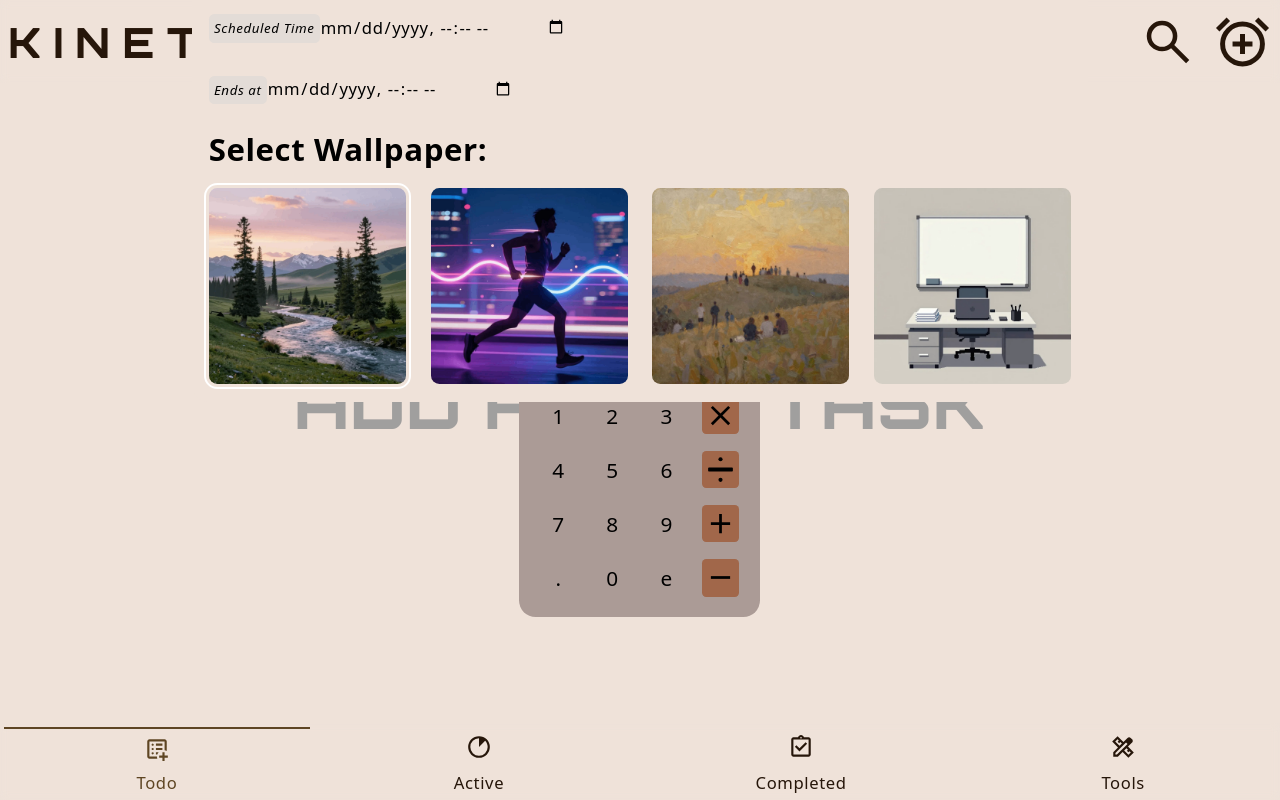
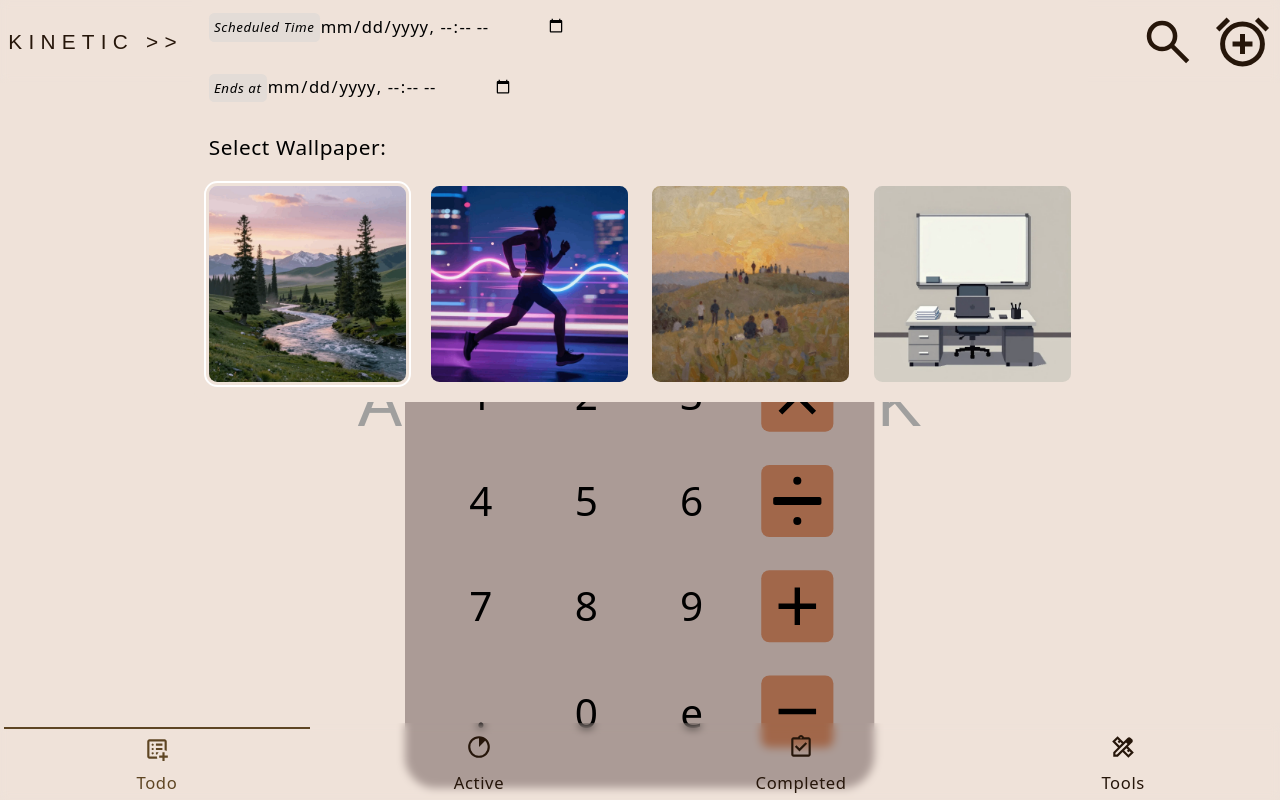
Before and after one commit to itzArka1407/Kinetic, a React (Vite) app: page / in a window 1280 px wide. Built offline with nearby package versions, Linux system fonts and the light colour scheme.

Commit message:
Added helper functions and operational functions. NEXT: Work on calculator

```diff
--- a/package.json
+++ b/package.json
@@ -10,11 +10,14 @@
     "preview": "vite preview"
   },
   "dependencies": {
+    "@tailwindcss/vite": "^4.3.3",
     "fuse.js": "^7.4.2",
+    "mathjs": "^15.2.0",
     "nanoid": "^5.1.16",
     "react": "^19.2.7",
     "react-dom": "^19.2.7",
-    "react-router-dom": "^7.18.0"
+    "react-router-dom": "^7.18.0",
+    "tailwindcss": "^4.3.3"
   },
   "devDependencies": {
     "@babel/core": "^7.29.7",
--- a/src/App.css
+++ b/src/App.css
@@ -1,3 +1,4 @@
+@import "tailwindcss";
 @import url('https://fonts.googleapis.com/css2?family=Syncopate:wght@700&display=swap');
 @import url('https://fonts.googleapis.com/css2?family=Syne:wght@800&display=swap');
 @import url('https://fonts.googleapis.com/css2?family=Space+Grotesk:wght@700&display=swap');
@@ -5,6 +6,7 @@
 
 @import './component-styles/display-task-dialog.css';
 @import './component-styles/calculator-dialog.css';
+@import './tailwindimplementations.css';
 @import './animations.css';
 
 #app-header {
--- a/src/component-styles/calculator-dialog.css
+++ b/src/component-styles/calculator-dialog.css
@@ -8,6 +8,7 @@
     height: max-content;
     max-width: 95vw;
     max-height: 95vh;
+    scale: var(--scale, 1);
 
     &:not(:open) {
         display: none;
--- a/src/components/CalculatorDialog.tsx
+++ b/src/components/CalculatorDialog.tsx
@@ -1,4 +1,5 @@
 import { useEffect, useRef, useState } from "react";
+import { scaleToFit } from "../stores/scale_fn";
 
 function CalculatorDialog({ actionState, setActionState }:
     {
@@ -20,16 +21,35 @@ function CalculatorDialog({ actionState, setActionState }:
         ['url(./src/assets/subtract.svg)', 'subtract'],
     ];
 
-    let [calcRes, setCalcRes] = useState<string>(''); // The result that is displayed
+    let [res_expr, res_setExpr] = useState<string>(''); // The expression displayed on the screen
+
+    // To update the expression with the new operation
+    function update_expr(ev: React.MouseEvent<HTMLButtonElement>) {
+        const clickedBtn = ev.currentTarget;
+        const disp = clickedBtn.style.getPropertyValue('disp-str') || clickedBtn.textContent || '';
+
+        res_setExpr(prev => {
+            if (clickedBtn.classList.contains('remv-opn')) {
+                return prev.slice(0, -1);
+            }
+            return prev + disp;
+        });
+
+        console.log(res_expr);
+    }
+
     const dialogRef = useRef<HTMLDialogElement | null>(null); // The ref to the dialog
 
     useEffect(() => {
         if (actionState !== "calculator") dialogRef.current?.close();
         else dialogRef.current?.showModal();
+
+        scaleToFit(dialogRef.current); // Scale the dialog to fit the screen
     }, [actionState]);
 
     return (
         <dialog
+            onClose={() => setActionState(null)}
             id="calculator-dialog"
             className="entry-anim scrollBox"
             ref={dialogRef}
@@ -40,12 +60,20 @@ function CalculatorDialog({ actionState, setActionState }:
                     className="closing-btn"
                     onClick={() => setActionState(null)}
                 ></button>
-                <button style={{ "--icon-url": "url(./src/assets/brackets.svg)" } as React.CSSProperties}></button>
+                <button style={{ "--icon-url": "url(./src/assets/menu-button.svg)" } as React.CSSProperties}></button>
                 <button style={{ "--icon-url": "url(./src/assets/equal.svg)" } as React.CSSProperties}></button>
             </div>
             <div className="top-container">
                 {top_row_btn_urls.map(([url, label]) => {
-                    return (<button style={{ "--icon-url": url } as React.CSSProperties} aria-label={label}></button>)
+                    return (
+                        <button
+                            key={url}
+                            className={label === 'back' ? 'remv-opn' : undefined}
+                            style={{ "--icon-url": url } as React.CSSProperties}
+                            aria-label={label}
+                            onClick={update_expr}
+                        ></button>
+                    );
                 })}
             </div>
             <div className="num-container">
--- /dev/null
+++ b/src/stores/calculate_expression.ts
@@ -0,0 +1,22 @@
+// To calculate a valid mathematical equation
+import { create, sinDependencies, cosDependencies, evaluateDependencies, sqrtDependencies, logDependencies } from "mathjs/number";
+
+// To calculate the string expression and return the actual value
+export function calculate_expr(ex: string) {
+    const expr = parse_expr(ex);
+
+    let { evaluate } = create({
+        sinDependencies,
+        cosDependencies,
+        sqrtDependencies,
+        logDependencies,
+        evaluateDependencies,
+    });
+
+    return evaluate(expr)
+}
+
+function parse_expr(_expr: string): string {
+    // TODO: Parse the expression to make it recognizable for the calculation
+    return ''
+}
--- /dev/null
+++ b/src/stores/scale_fn.ts
@@ -0,0 +1,18 @@
+// To scale a component based on its dimensions to make it fit to the screen
+
+export function scaleToFit(node: HTMLElement | null) {
+    if (node) {
+        // Leaving out some gap to prevent it from sticking to the screen
+        const gap = 30;
+        const windowHeight = window.innerHeight - gap;
+        const windowWidth = window.innerWidth - gap;
+
+        const nodeHt = node.clientHeight;
+        const nodeWt = node.clientWidth;
+
+        const scaleX = windowWidth / nodeWt;
+        const scaleY = windowHeight / nodeHt;
+
+        node.style.setProperty('--scale', `${Math.min(scaleX, scaleY)}`);
+    }
+}
--- /dev/null
+++ b/src/tailwindimplementations.css
@@ -0,0 +1,4 @@
+@theme {
+    --text-xs: 0.75rem;
+    --text-xs--line-height: 1rem;
+}
--- a/vite.config.ts
+++ b/vite.config.ts
@@ -1,11 +1,13 @@
 import { defineConfig } from 'vite'
 import react, { reactCompilerPreset } from '@vitejs/plugin-react'
 import babel from '@rolldown/plugin-babel'
+import tailwindcss from '@tailwindcss/vite'
 
 // https://vite.dev/config/
 export default defineConfig({
-  plugins: [
-    react(),
-    babel({ presets: [reactCompilerPreset()] })
-  ],
+    plugins: [
+        tailwindcss(),
+        react(),
+        babel({ presets: [reactCompilerPreset()] })
+    ],
 })
```
Also changed, not shown: src/assets/menu-button.svg (added), 1 other file (tests, documents, lock files or other folders).
